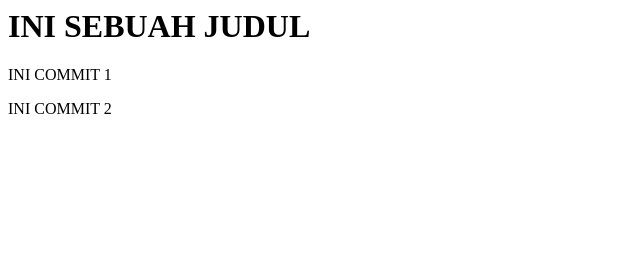
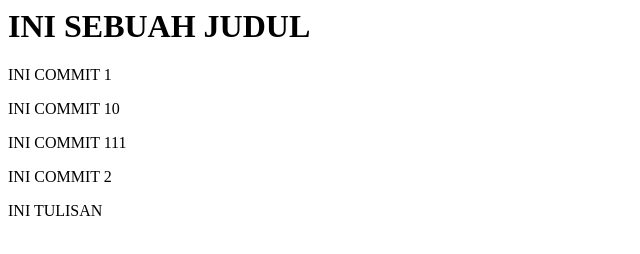
Before and after one commit to farhanazizf/mentoring1, a plain HTML site: page index.html in a window 1280 px wide. Shown: the whole page, without its empty margins (0-640 px from the left). Drawn offline with Linux system fonts and the light colour scheme.

Commit message:
INI COMMIT ketiga

```diff
--- a/index.html
+++ b/index.html
@@ -5,6 +5,10 @@
 
   <body>
     <p>INI COMMIT 1</p>
+    <p>INI COMMIT 10</p>
+    <p>INI COMMIT 111</p>
     <p>INI COMMIT 2</p>
+
+    <p>INI TULISAN</p>
   </body>
 </html>
```
